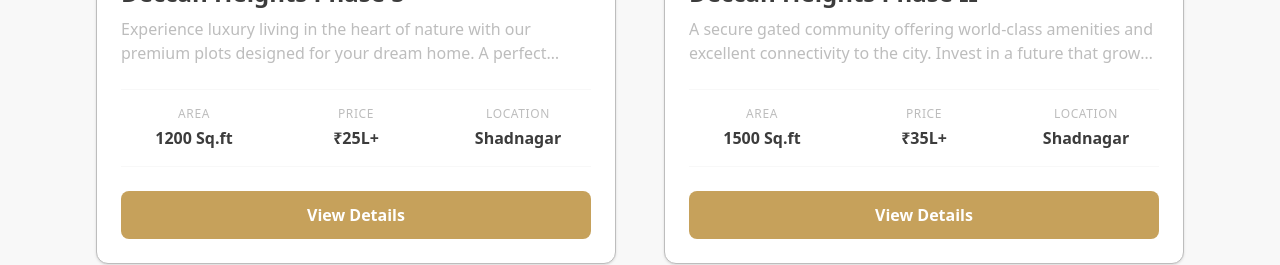
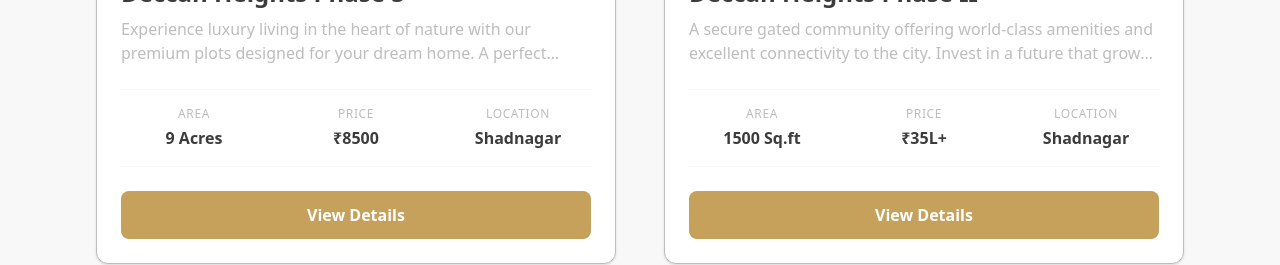
Before and after one commit to Mateen7c7/deccan_heights, a Next.js app: page /ventures in a window 1280 px wide. Shown: the part 980-1245 px from the top of the page. Built offline with nearby package versions, Linux system fonts and the light colour scheme.

Commit message:
Update venture area and price details.

```diff
--- a/app/ventures/page.tsx
+++ b/app/ventures/page.tsx
@@ -14,8 +14,8 @@ const ongoingVentures = [
     image: "/plot1.webp",
     link: "/ventures/phase-1",
     stats: [
-      { label: "Area", value: "1200 Sq.ft" },
-      { label: "Price", value: "₹25L+" },
+      { label: "Area", value: "9 Acres" },
+      { label: "Price", value: "₹8500 " },
       { label: "Location", value: "Shadnagar" },
     ],
   },
```
